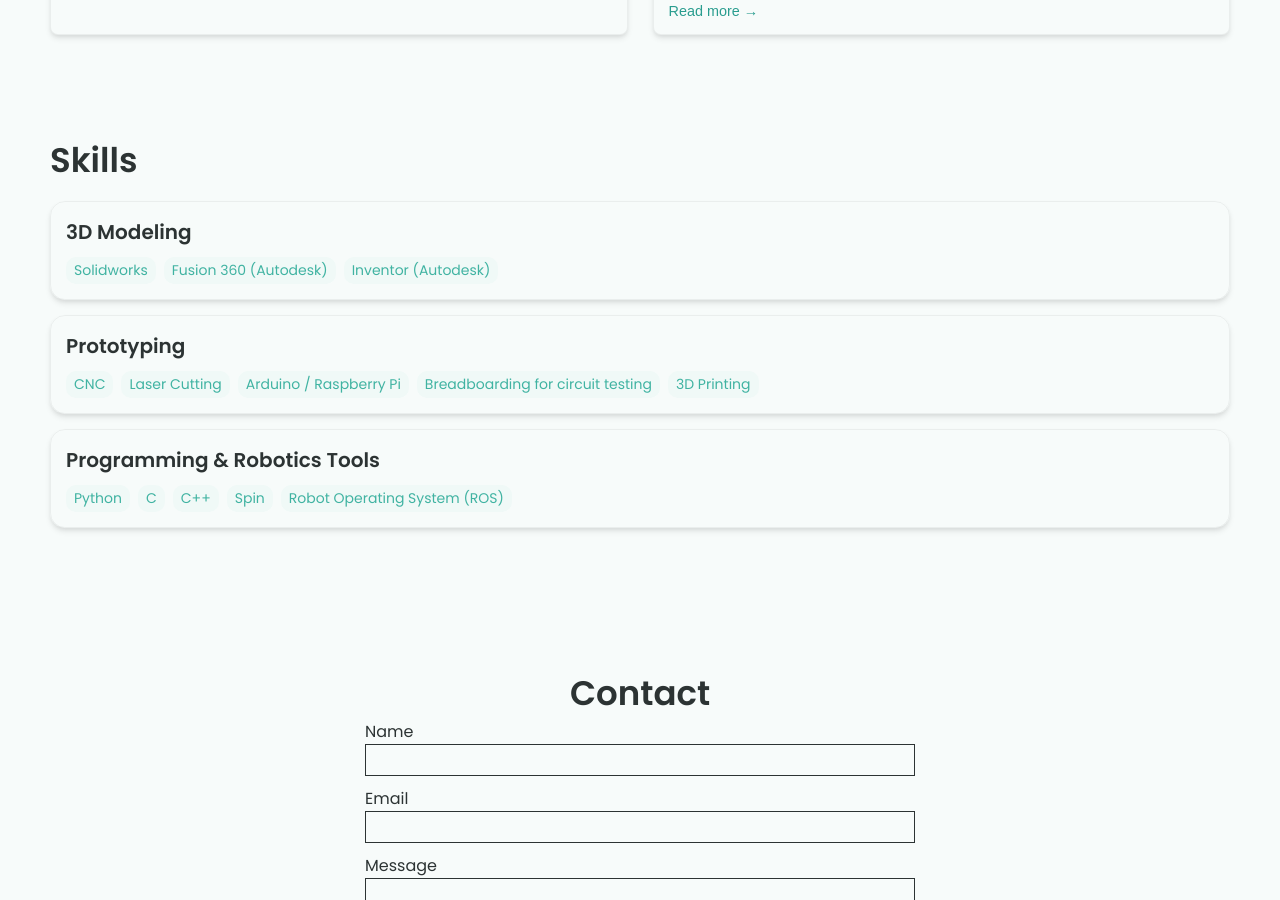
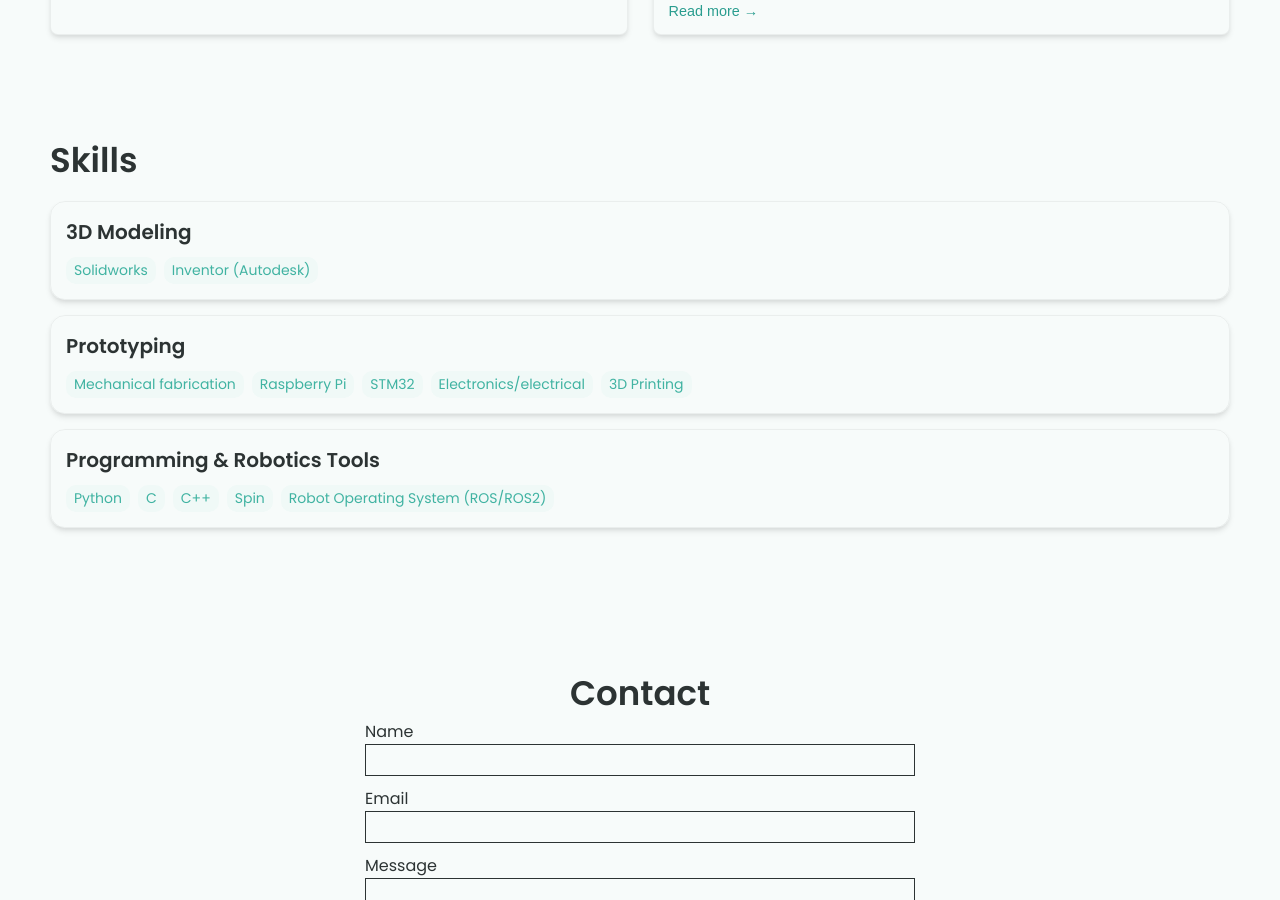
Before and after one commit to Beckhambenny2000/Beckhambenny2000.github.io, a Jekyll site: the page built from index.html, in a window 1280 px wide and 900 px high, scrolled down 1541 px. Built offline with Jekyll 4.4.1, drawn with Linux system fonts in a browser that asks for light colours; some of the changed text lies outside the part shown.

Commit message:
Update _config.yml

```diff
--- a/_config.yml
+++ b/_config.yml
@@ -13,7 +13,7 @@ title: Beckham's Portfolio # This is what shows up in the tab of the browser
 
 # Hero Section
 name: Beckham Benny Ross
-headline: SIT Robotics Systems Student | Skilled in ROS 1 | Systems Engineering
+headline: SIT Robotics Systems Student | Project Management | Systems Engineering
 description: >- # dont remove this line. this will ignore all new lines until the next section
   I’m a Robotics Systems student at the Singapore Institute of Technology (SIT), with a strong foundation in robotic technologies and a growing passion for intelligent automation. I specialize in the Robot Operating System (ROS), with hands-on experience developing, testing, and integrating robotic software across simulation and real-world platforms. My academic and project experiences have equipped me with practical skills in ROS, C/C++, Python and Spin.
 
@@ -30,7 +30,7 @@ resume-url: ./assets/resume/Beckham_Benny_Ross_Resume.pdf
 
 external-links:    # input only your own url slug. The icons with missing entries will not appear.
   linkedin: beckham-benny-ross-sit-robotics-system    # https://www.linkedin.com/in/{your url slug}
-  github: Beckhambenny2000/Systems-Engineering-Project-1    # https://github.com/{your url slug}
+  github: Beckhambenny2000/Beckham_workspace    # https://github.com/{your url slug}
   stackoverflow:      # https://stackoverflow.com/users/{your url slug}
   medium:            # https://medium.com/@{your url slug}
   x-twitter:   # https://x.com/{your url slug}
@@ -46,14 +46,13 @@ skills:
   - category: 3D Modeling
     tools:
     - Solidworks
-    - Fusion 360 (Autodesk)
     - Inventor (Autodesk)
   - category: Prototyping
     tools:
-    - CNC
-    - Laser Cutting
-    - Arduino / Raspberry Pi
-    - Breadboarding for circuit testing
+    - Mechanical fabrication
+    - Raspberry Pi
+    - STM32
+    - Electronics/electrical
     - 3D Printing
   - category: Programming & Robotics Tools
     tools:
@@ -61,7 +60,7 @@ skills:
     - C
     - C++
     - Spin
-    - Robot Operating System (ROS)
+    - Robot Operating System (ROS/ROS2)
 
 
 # Contact Form Setup. Setup an account and copy over the key. When someone fills out the form, it will be received in your email.
```
